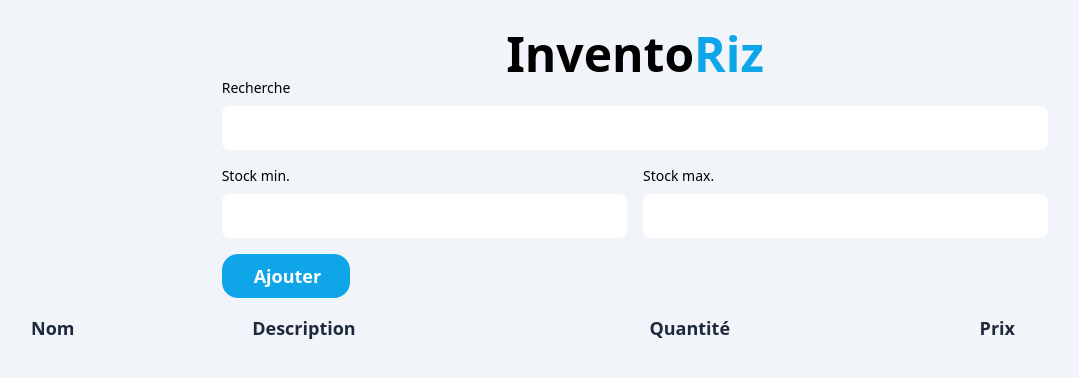
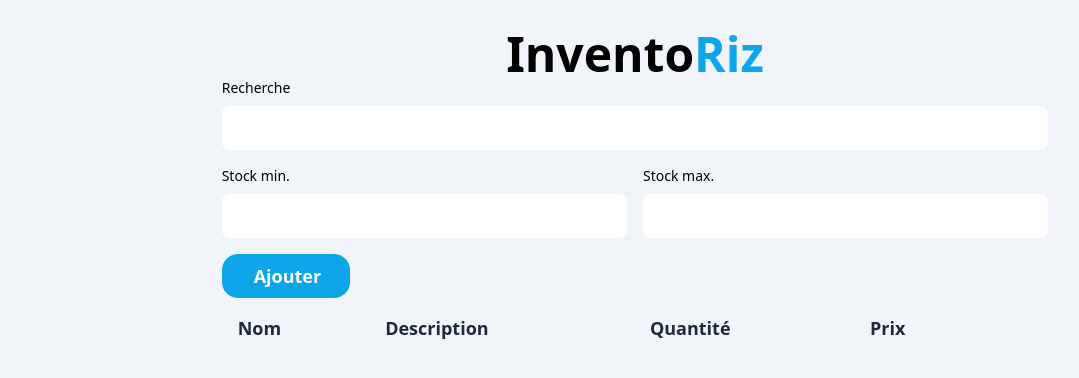
Before and after one commit to nRayen/InventoRiz, a Next.js app: page / in a window 1280 px wide. Shown: the top 378 px of the page, without its empty margins (5-1084 px from the left). Built offline with nearby package versions, Linux system fonts and the light colour scheme; no server answers; the database is empty.

Commit message:
(style) : update table width and center alignment in InventoryList, adjust price input step type

```diff
--- a/src/components/InventoryList.jsx
+++ b/src/components/InventoryList.jsx
@@ -70,7 +70,7 @@ const InventoryList = () => {
 		</div>
 
 
-		<table className="border-b-slate-400 w-full">
+		<table className="border-b-slate-400 w-2/3 mx-auto">
 			<thead>
 				<tr className="text-lg text-left text-slate-800">
 					<th className="p-4">Nom</th>
--- a/src/components/UpdateItemForm.jsx
+++ b/src/components/UpdateItemForm.jsx
@@ -76,7 +76,7 @@ const UpdateItemForm = () => {
 			<label className="block text-md font-medium mb-2" htmlFor="price">Prix</label>
 			<input
 				min={0}
-				step={any}
+				step={"any"}
 				className="mb-4 py-3 px-4 block w-full border-gray-200 rounded-lg text-md focus:border-blue-500 focus:ring-blue-500 disabled:opacity-50 disabled:pointer-events-none"
 				type="number"
 				name="price"
```
